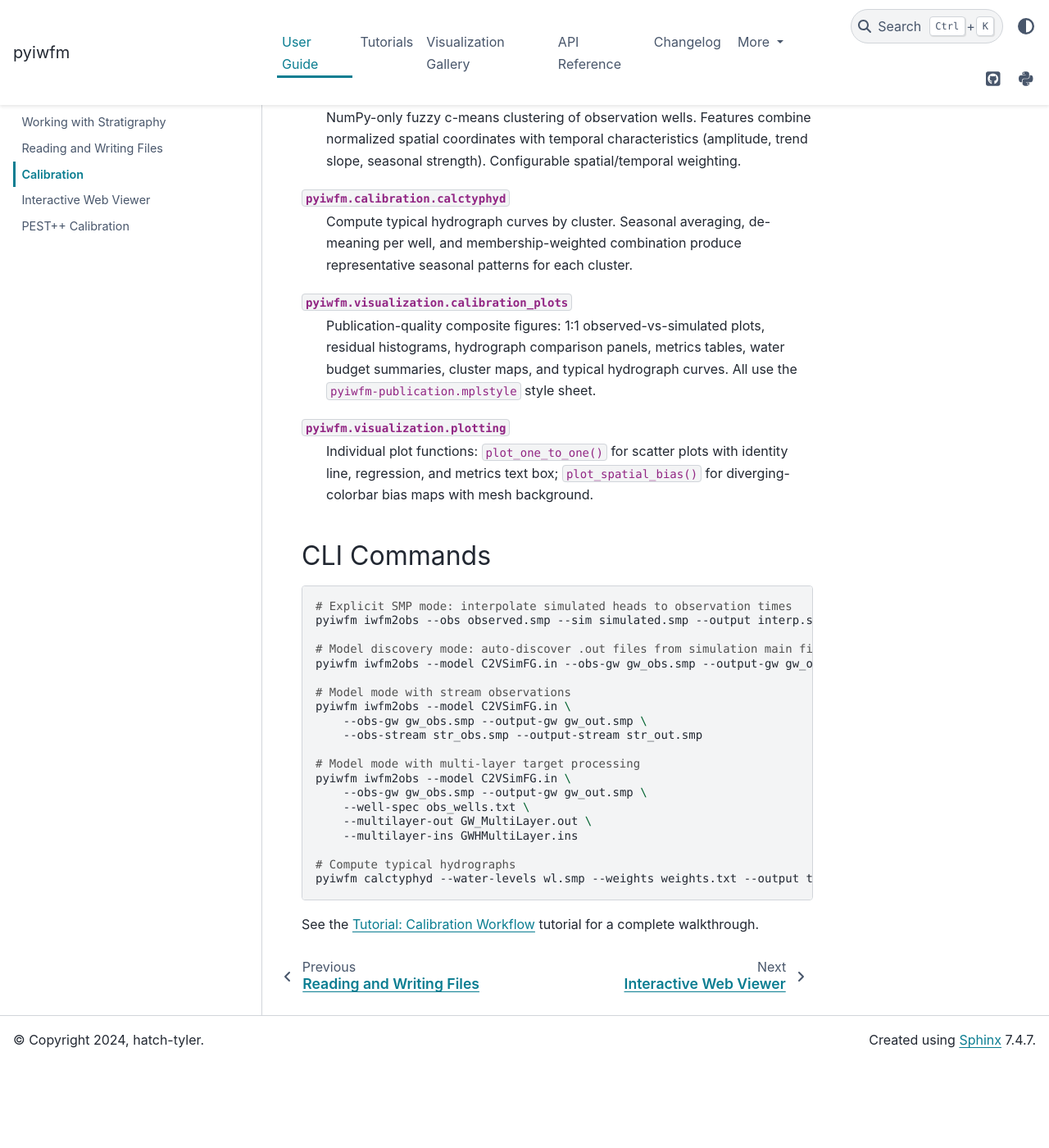
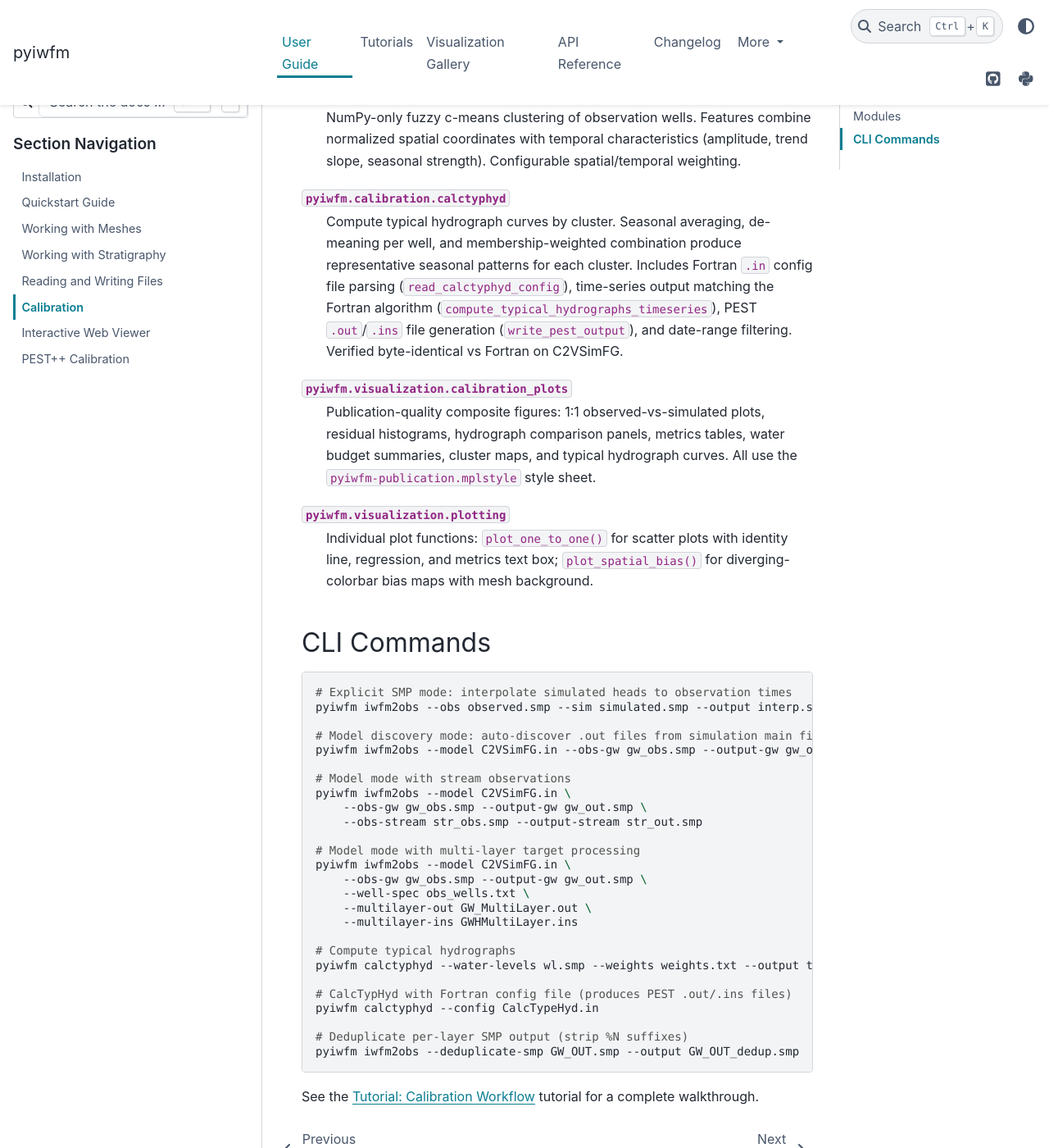
Before and after one commit to hatch-tyler/pyiwfm, a Sphinx documentation site: the page built from docs/user_guide/calibration.rst, in a window 1280 px wide and 1400 px high, scrolled down 1217 px. Shown: the whole window at 82% size. Built offline with Sphinx 7.4.7 and the PyData theme 0.15.4, drawn with Linux system fonts in a browser that asks for light colours; before the commit the page ends 2515 px from its top, so only the background shows below that.

Commit message:
Update docs for IWFM2OBS timestamp alignment and CalcTypHyd features
Add changelog entry [1.0.3], document --config and --deduplicate-smp CLI
modes, update DSS references from optional to bundled, and expand
calibration module descriptions across README, CLAUDE.md, and Sphinx docs.

Co-Authored-By: Claude Opus 4.6 <noreply@anthropic.com>

```diff
--- a/docs/api/io.rst
+++ b/docs/api/io.rst
@@ -608,8 +608,10 @@ The DSS module provides support for reading and writing HEC-DSS 7 files.
 
 .. note::
 
-   HEC-DSS support requires the HEC-DSS C library to be installed. Set the
-   ``HECDSS_LIB`` environment variable to point to the library location.
+   The HEC-DSS 7 C library is bundled with pyiwfm on Windows
+   (``io/dss/lib/hecdss.dll``). On Linux, compile from source using
+   ``dss-build/`` or set the ``HECDSS_LIB`` environment variable to point
+   to your ``libhecdss.so``.
 
 DSS Package
 ~~~~~~~~~~~
--- a/docs/user_guide/calibration.rst
+++ b/docs/user_guide/calibration.rst
@@ -55,7 +55,11 @@ Modules
 ``pyiwfm.calibration.calctyphyd``
     Compute typical hydrograph curves by cluster. Seasonal averaging,
     de-meaning per well, and membership-weighted combination produce
-    representative seasonal patterns for each cluster.
+    representative seasonal patterns for each cluster. Includes Fortran
+    ``.in`` config file parsing (``read_calctyphyd_config``), time-series
+    output matching the Fortran algorithm (``compute_typical_hydrographs_timeseries``),
+    PEST ``.out``/``.ins`` file generation (``write_pest_output``), and
+    date-range filtering. Verified byte-identical vs Fortran on C2VSimFG.
 
 ``pyiwfm.visualization.calibration_plots``
     Publication-quality composite figures: 1:1 observed-vs-simulated
@@ -95,4 +99,10 @@ CLI Commands
    # Compute typical hydrographs
    pyiwfm calctyphyd --water-levels wl.smp --weights weights.txt --output typhyd.smp
 
+   # CalcTypHyd with Fortran config file (produces PEST .out/.ins files)
+   pyiwfm calctyphyd --config CalcTypeHyd.in
+
+   # Deduplicate per-layer SMP output (strip %N suffixes)
+   pyiwfm iwfm2obs --deduplicate-smp GW_OUT.smp --output GW_OUT_dedup.smp
+
 See the :doc:`/tutorials/calibration` tutorial for a complete walkthrough.
```
Also changed, not shown: CLAUDE.md (+5 -4 lines), README.md (+15 -8 lines), docs/api/calibration.rst (+6 -1 lines), docs/changelog.rst (+28 -0 lines).
